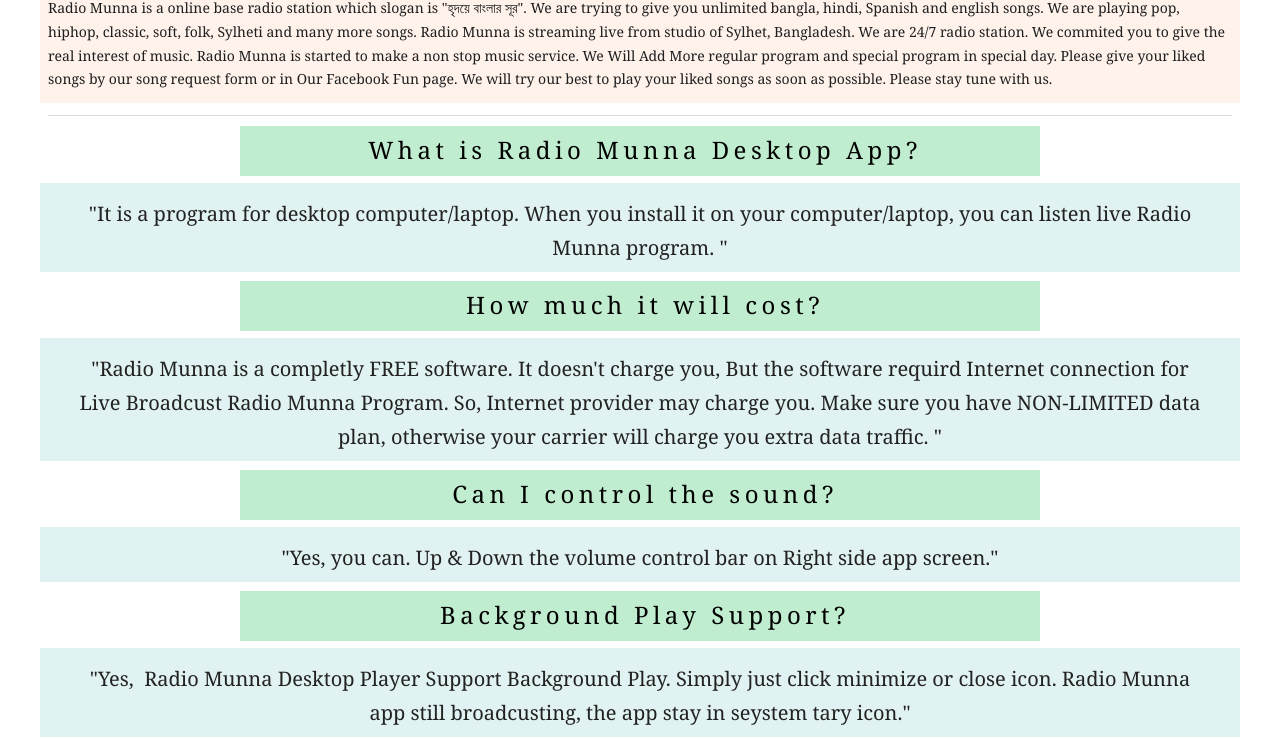
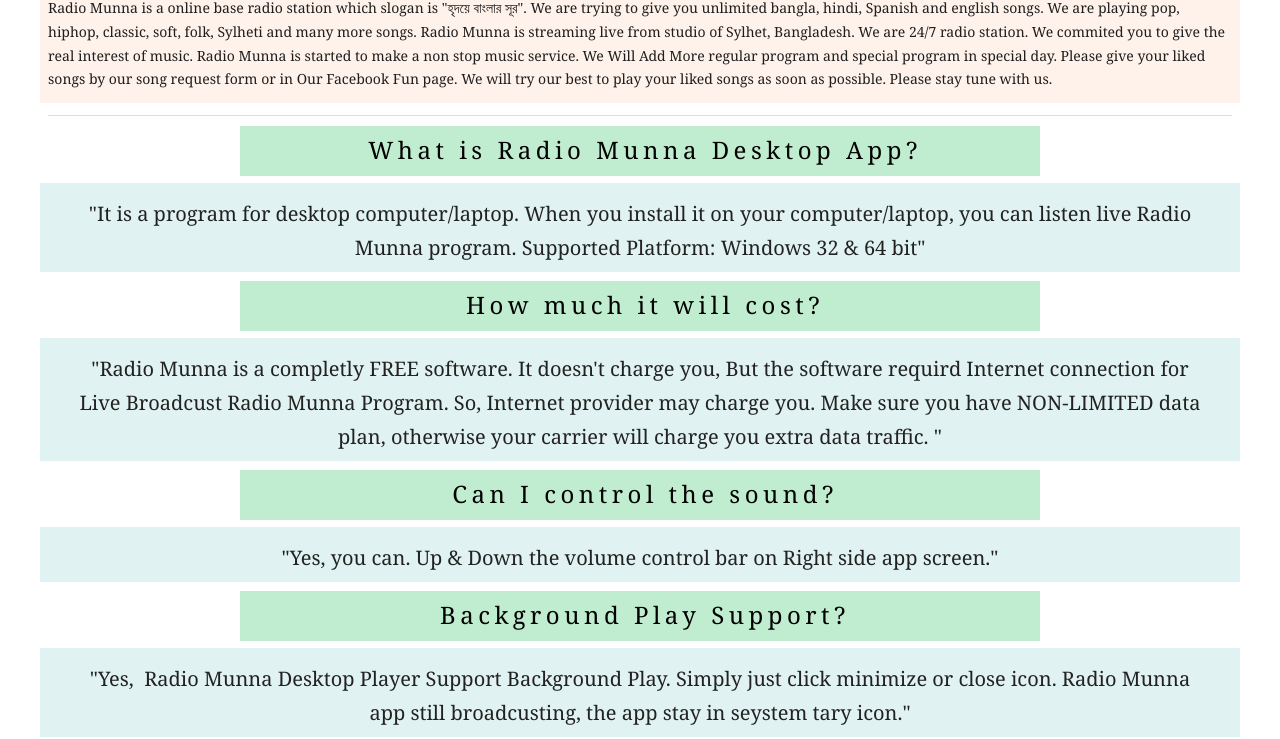
Before and after one commit to lovebdsobuj/radiomunna, a plain HTML site: page uninstall-success/index.html in a window 1280 px wide. Shown: the part 61-800 px from the top of the page. Drawn offline with Linux system fonts and the light colour scheme.

Commit message:
Uninstall Success Page

```diff
--- a/uninstall-success/index.html
+++ b/uninstall-success/index.html
@@ -37,7 +37,7 @@
   </div>
   <div class="row">
     <div class="coffee-span-12 column-4">
-      <blockquote class="blockquote-1">"It is a program for desktop computer/laptop. When you install it on your computer/laptop, you can listen live Radio Munna program. "</blockquote>
+      <blockquote class="blockquote-1">"It is a program for desktop computer/laptop. When you install it on your computer/laptop, you can listen live Radio Munna program. Supported Platform: Windows 32 &amp; 64 bit"</blockquote>
     </div>
   </div>
   <div class="row row-2">
```
